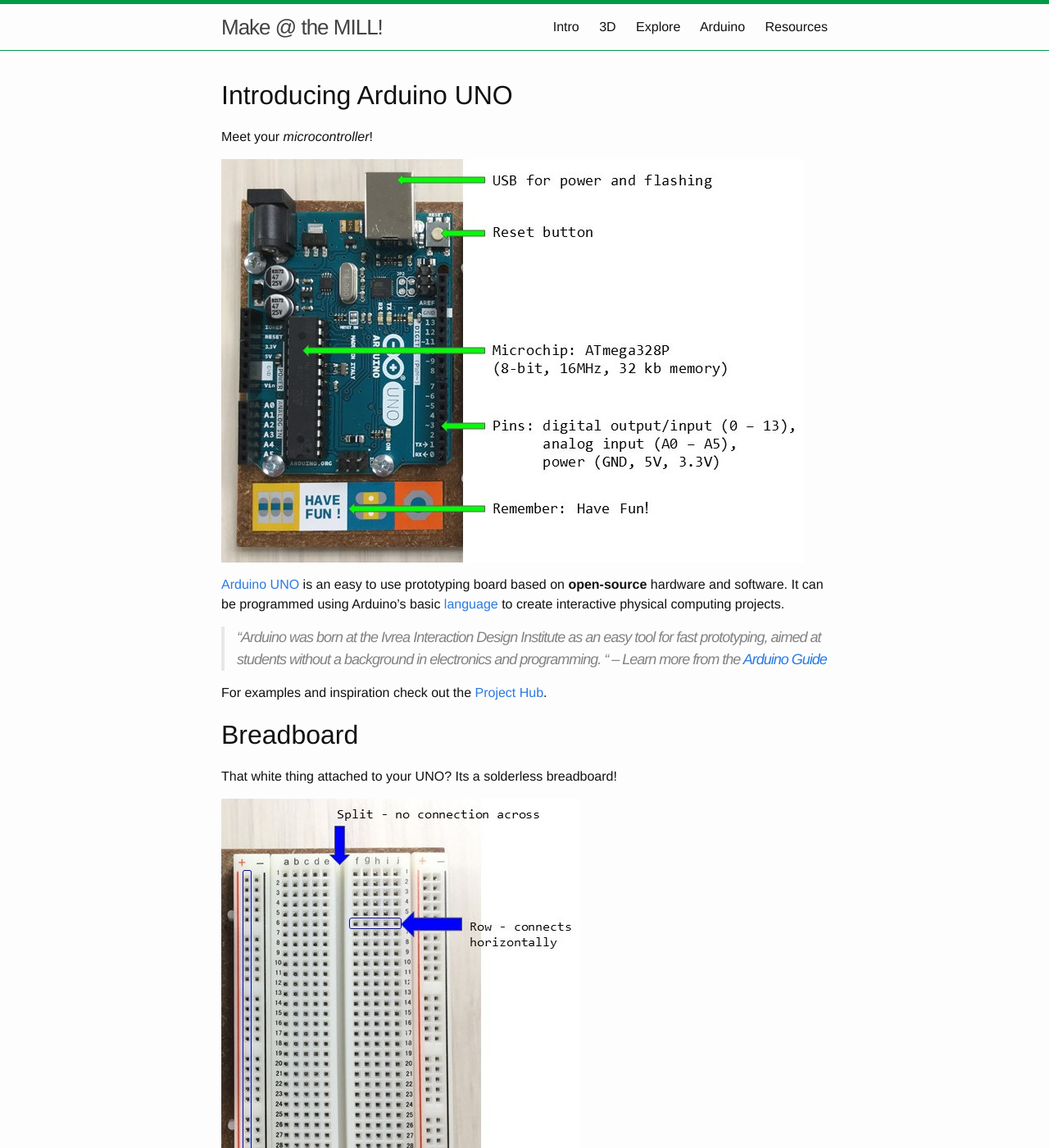
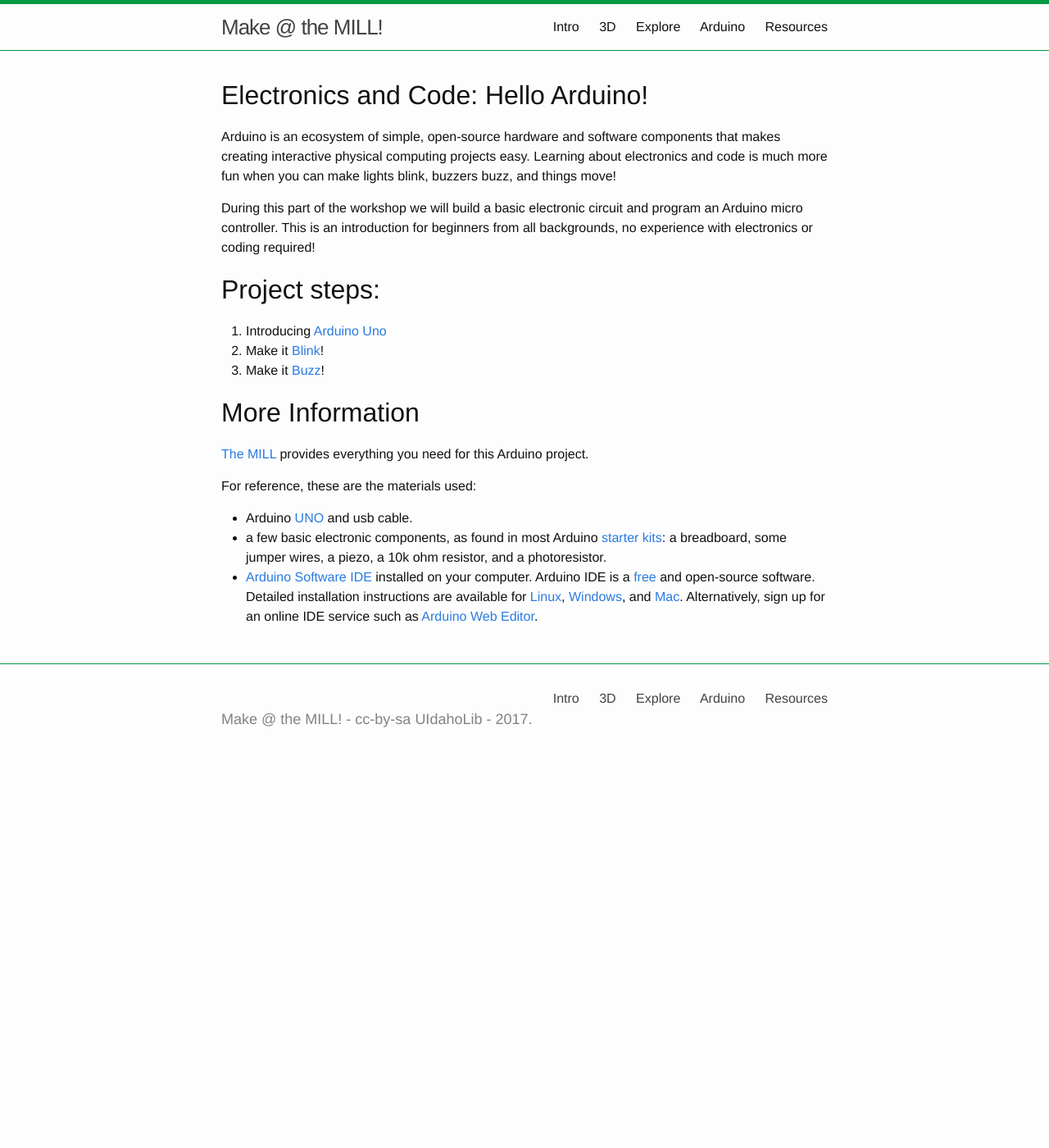
Before and after one commit to uidaholib/make-at-the-mill, a Jekyll site: the page built from 3-arduino.md, in a window 1280 px wide and 1400 px high. Shown: the whole window at 82% size. Built offline with Jekyll 4.4.1, drawn with Linux system fonts in a browser that asks for light colours; some of the changed text lies outside the part shown.

Commit message:
update content

```diff
--- a/3-arduino.md
+++ b/3-arduino.md
@@ -4,33 +4,17 @@ title: Arduino
 nav: true
 ---
 
-# Introducing Arduino UNO
+# Electronics and Code: Hello Arduino!
 
-Meet your *microcontroller*!
+Arduino is an ecosystem of simple, open-source hardware and software components that makes creating interactive physical computing projects easy.
+Learning about electronics and code is much more fun when you can make lights blink, buzzers buzz, and things move!
 
-![arduino board with parts labelled](images/arduino_intro1.jpg "arduino board")
+During this part of the workshop we will build a basic electronic circuit and program an Arduino micro controller.
+This is an introduction for beginners from all backgrounds, no experience with electronics or coding required!
 
-[Arduino UNO](https://www.arduino.cc/en/Main/ArduinoBoardUno) is an easy to use prototyping board based on **open-source** hardware and software. It can be programmed using Arduino's basic [language](https://www.arduino.cc/en/Reference/HomePage) to create interactive physical computing projects.
+# Project steps:
 
-> "Arduino was born at the Ivrea Interaction Design Institute as an easy tool for fast prototyping, aimed at students without a background in electronics and programming. " -- Learn more from the [Arduino Guide](https://www.arduino.cc/en/Guide/Introduction)
-
-For examples and inspiration check out the [Project Hub](https://create.arduino.cc/projecthub).
-
-# Breadboard
-
-That white thing attached to your UNO? Its a solderless breadboard!
-
-![Solderless breadboard with parts labelled](images/breadboard.jpg "breadboard")
-
-Breadboard make it easy to create circuits without soldering any wires together.
-The connection is made by inserting wire into the tiny holes:
-
-- Each pin hole on a `Rail` is connected vertically.
-- Each pin hole in a `Row` is connected horizontally.
-- A `Split` runs down the middle dividing the board in two.
-
-# Learn
-
+0. Introducing [Arduino Uno](project/0-uno)
 1. Make it [Blink](project/1-code)!
 2. Make it [Buzz](project/2-buzz)!
 
@@ -38,8 +22,8 @@ The connection is made by inserting wire into the tiny holes:
 
 [The MILL](http://mill.lib.uidaho.edu/) provides everything you need for this Arduino project.
 
-These are the materials used:
+For reference, these are the materials used:
 
-- Arduino UNO and usb cable.
-- a few basic electronic components, as found in most Arduino [starter kits](https://store.arduino.cc/usa/arduino-starter-kit): a breadboard, some jumper wires, a piezo, a 10k ohm resistor, a few 220 or 330 ohm resistors, a photoresistor, and a few LEDs.
-- [Arduino Software IDE](https://www.arduino.cc/en/Main/Software) installed on your computer. Arduino IDE is a [free](https://www.gnu.org/philosophy/free-sw.en.html) and open-source software. Detailed installation instructions are available for [Linux](https://www.arduino.cc/en/Guide/Linux), [Windows](https://www.arduino.cc/en/Guide/Windows), and [Mac](https://www.arduino.cc/en/Guide/MacOSX). Alternatively, sign up for an online IDE service such as [Arduino Web Editor](https://create.arduino.cc/editor) (note: if you use Chrome OS it will be necessary to use an online editor).
+- Arduino [UNO](https://store.arduino.cc/usa/arduino-uno-rev3) and usb cable.
+- a few basic electronic components, as found in most Arduino [starter kits](https://store.arduino.cc/usa/arduino-starter-kit): a breadboard, some jumper wires, a piezo, a 10k ohm resistor, and a photoresistor.
+- [Arduino Software IDE](https://www.arduino.cc/en/Main/Software) installed on your computer. Arduino IDE is a [free](https://www.gnu.org/philosophy/free-sw.en.html) and open-source software. Detailed installation instructions are available for [Linux](https://www.arduino.cc/en/Guide/Linux), [Windows](https://www.arduino.cc/en/Guide/Windows), and [Mac](https://www.arduino.cc/en/Guide/MacOSX). Alternatively, sign up for an online IDE service such as [Arduino Web Editor](https://create.arduino.cc/editor).
```
Also changed, not shown: 0-intro.md (+4 -4 lines), 1-three-d.md (+3 -1 lines), 2-explore.md (+3 -3 lines), project/0-uno.md (added, +31 -0 lines), project/1-code.md (+3 -4 lines), project/2-buzz.md (+2 -1 lines).
